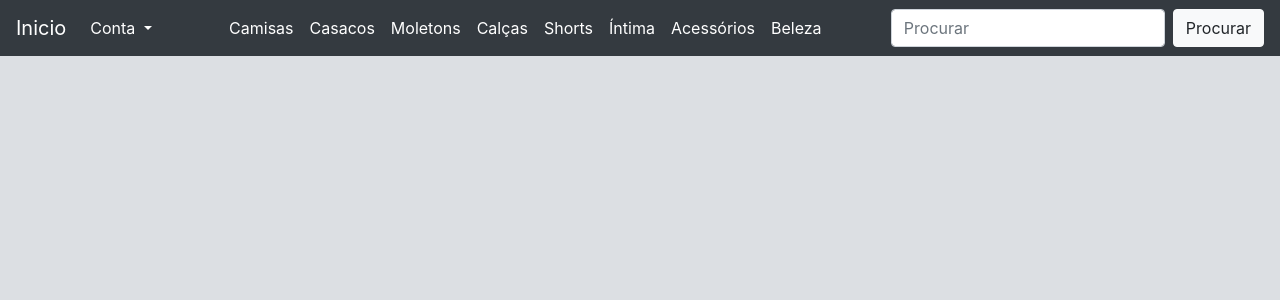
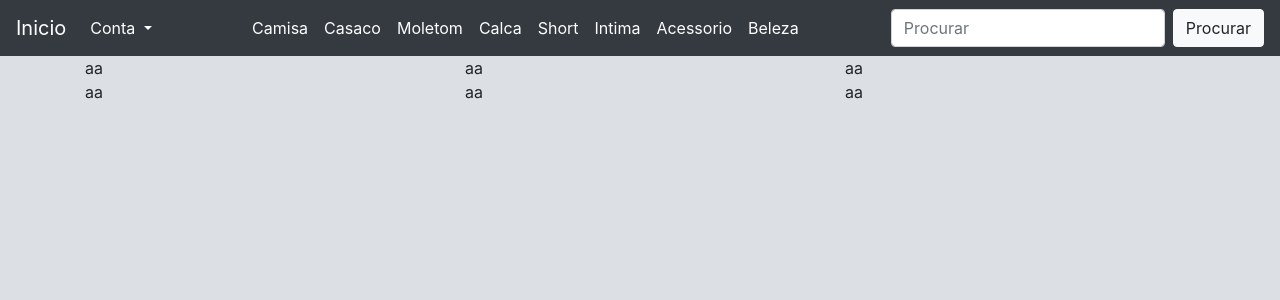
Before and after one commit to kauankvs/loja-de-roupas-client, an Angular app: page /Categoria/Acessorio in a window 1280 px wide. Before the commit this address led to /. Shown: the top 300 px of the page. Built offline with nearby package versions, Linux system fonts and the light colour scheme.

Commit message:
navegação com rotas dinamicas para produtos por categoria

```diff
--- a/src/app/app.module.ts
+++ b/src/app/app.module.ts
@@ -9,6 +9,7 @@ import { RegistroComponent } from './componentes/registro/registro.component';
 import { ReactiveFormsModule } from '@angular/forms';
 import { HttpClientModule } from '@angular/common/http';
 import { PerfilComponent } from './componentes/perfil/perfil.component';
+import { CategoriaComponent } from './componentes/categoria/categoria.component';
 
 @NgModule({
   declarations: [
@@ -16,7 +17,8 @@ import { PerfilComponent } from './componentes/perfil/perfil.component';
     NavegacaoComponent,
     LoginComponent,
     RegistroComponent,
-    PerfilComponent
+    PerfilComponent,
+    CategoriaComponent
   ],
   imports: [
     BrowserModule,
--- /dev/null
+++ b/src/app/componentes/categoria/categoria.component.html
@@ -0,0 +1,10 @@
+<div class="container">
+    <div class="row">
+        <div class="col-sm-4">aa</div>
+        <div class="col-sm-4">aa</div>
+        <div class="col-sm-4">aa</div>
+        <div class="col-sm-4">aa</div>
+        <div class="col-sm-4">aa</div>
+        <div class="col-sm-4">aa</div>
+    </div>
+</div>
--- /dev/null
+++ b/src/app/componentes/categoria/categoria.component.ts
@@ -0,0 +1,15 @@
+import { Component, OnInit } from '@angular/core';
+
+@Component({
+  selector: 'app-categoria',
+  templateUrl: './categoria.component.html',
+  styleUrls: ['./categoria.component.css']
+})
+export class CategoriaComponent implements OnInit {
+
+  constructor() { }
+
+  ngOnInit(): void {
+  }
+
+}
--- a/src/app/componentes/navegacao/navegacao.component.html
+++ b/src/app/componentes/navegacao/navegacao.component.html
@@ -8,10 +8,10 @@
                     Conta
                 </a>
                 <div class="dropdown-menu" aria-labelledby="navbarDropdown">
-                    <a class="dropdown-item" routerLink="/login">Fazer Login</a>
-                    <a class="dropdown-item" routerLink="/registro">Criar Conta</a>
+                    <a class="dropdown-item" routerLink="/Login">Fazer Login</a>
+                    <a class="dropdown-item" routerLink="/Registro">Criar Conta</a>
                     <div class="dropdown-divider"></div>
-                    <a class="dropdown-item" routerLink="/perfil">Minha Conta</a>
+                    <a class="dropdown-item" routerLink="/Perfil">Minha Conta</a>
                   </div>
             </li>
         </ul>
@@ -19,29 +19,8 @@
 
     <div class="collapse navbar-collapse" id="navbarNav">
         <ul class="navbar-nav">
-          <li class="nav-item active">
-            <a class="nav-link" href="#">Camisas</a>
-          </li>
-          <li class="nav-item active">
-            <a class="nav-link" href="#">Casacos</a>
-          </li>
-          <li class="nav-item active">
-            <a class="nav-link" href="#">Moletons</a>
-          </li>
-          <li class="nav-item active">
-            <a class="nav-link" href="#">Calças</a>
-          </li>
-          <li class="nav-item active">
-            <a class="nav-link" href="#">Shorts</a>
-          </li>
-          <li class="nav-item active">
-            <a class="nav-link" href="#">Íntima</a>
-          </li>
-          <li class="nav-item active">
-            <a class="nav-link" href="#">Acessórios</a>
-          </li>
-          <li class="nav-item active">
-            <a class="nav-link" href="#">Beleza</a>
+          <li class="nav-item active" *ngFor="let categoria of categorias">
+            <a class="nav-link" [routerLink]="['/Categoria', categoria]" [state]="{nome: categoria}">{{ categoria }}</a>
           </li>
         </ul>
       </div>
--- a/src/app/componentes/navegacao/navegacao.component.ts
+++ b/src/app/componentes/navegacao/navegacao.component.ts
@@ -7,6 +7,8 @@ import { Component, OnInit } from '@angular/core';
 })
 export class NavegacaoComponent implements OnInit {
 
+  categorias: string[] = ['Camisa', 'Casaco', 'Moletom', 'Calca', 'Short', 'Intima', 'Acessorio', 'Beleza'];
+
   constructor() { }
 
   ngOnInit(): void {
```
Also changed, not shown: src/app/app-routing.module.ts (+5 -3 lines), src/app/interface/produto-interface.ts (added, +7 -0 lines), src/app/services/produto-requisicao-api.service.ts (+8 -1 lines), src/app/app.component.html (line endings or trailing spaces), src/app/componentes/categoria/categoria.component.css (added), 1 other file (tests, documents, lock files or other folders).
